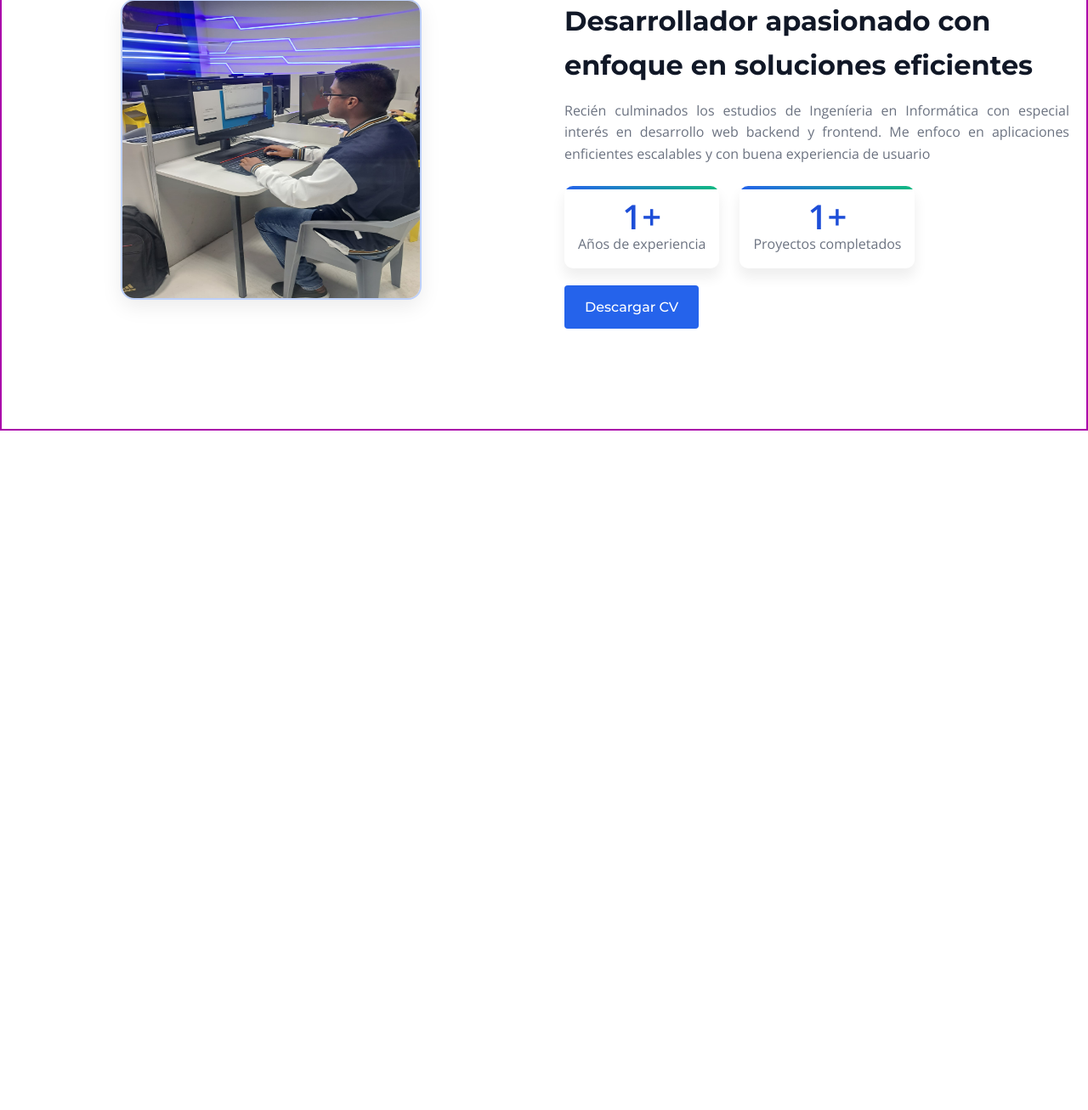
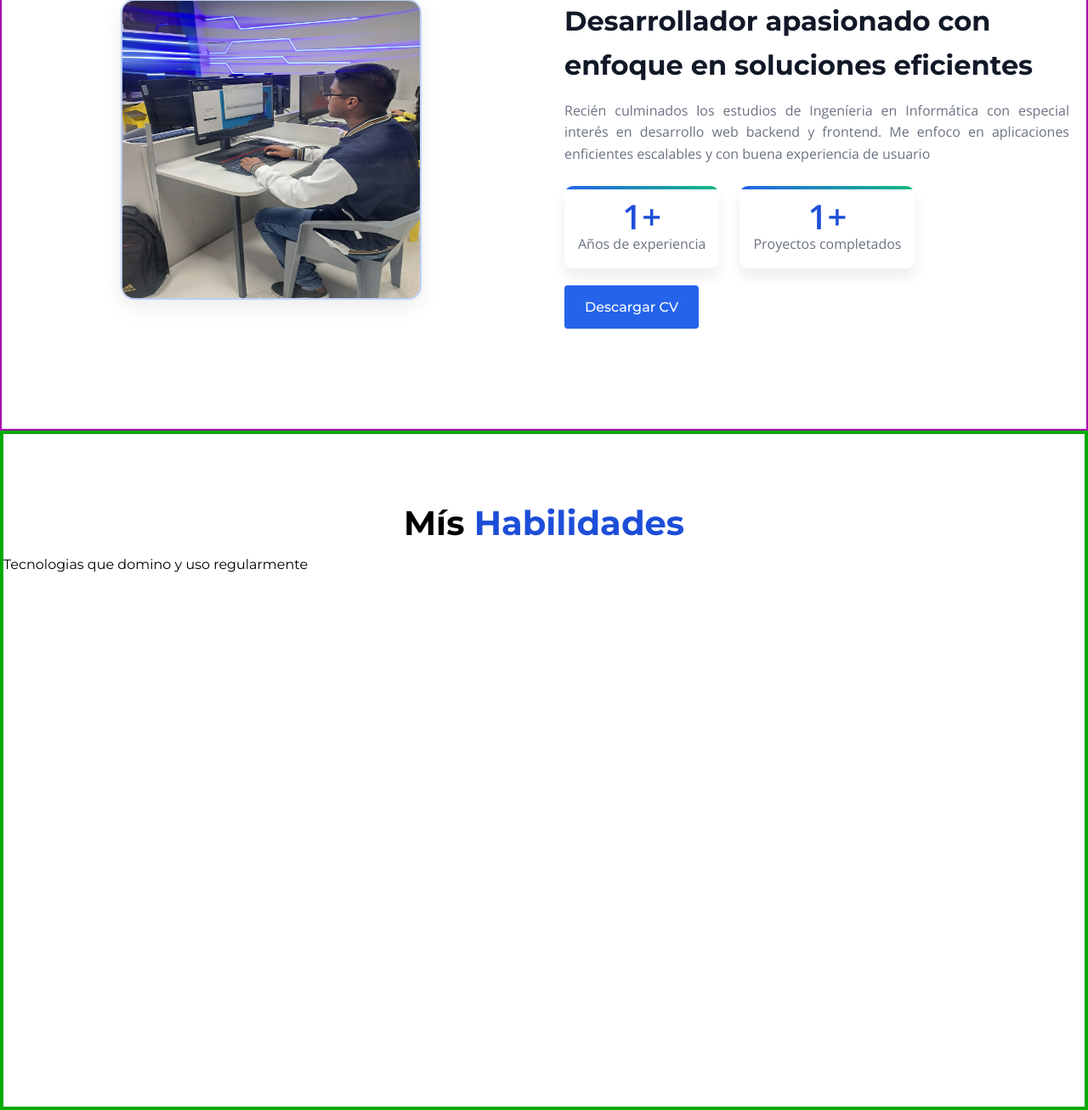
Before and after one commit to AndryusDev/Andryusdev_portafolioweb, a Django app: page /portafolio/ in a window 1280 px wide. Shown: the part 1093-2400 px from the top of the page at 85% size. Before the commit the page ends 1600 px from the top, so only its background shows below. Run offline with Django 5.2, Linux system fonts and the light colour scheme.

Commit message:
iniciando con modulo de habilidades

```diff
--- /dev/null
+++ b/Andryusdev_web/static/css/habilidades.css
@@ -0,0 +1,22 @@
+.habilidades__contenedor {
+    min-height: 100vh;
+    border: 4px solid #0a0;
+    box-sizing: border-box;
+    padding-top: 75px;
+}
+
+.habilidades__conenedor-titulo {
+    font-family: 'Montserrat', sans-serif;
+    font-weight: 800;
+    font-size: 2.5rem;
+    text-align: center;
+    width: 100%;
+    margin: 0;
+    margin-top: 10px;
+    line-height: 1;
+}
+
+.habilidades__conenedor-sutitulo {
+    font-family: 'Montserrat', sans-serif;
+
+}
--- /dev/null
+++ b/Andryusdev_web/templates/includes/sections/habilidades.html
@@ -0,0 +1,4 @@
+<section class="habilidades__contenedor">
+    <h2 class="habilidades__conenedor-titulo">Mís <span>Habilidades</span></h2>
+    <p class="habilidades__conenedor-sutitulo">Tecnologias que domino y uso regularmente</p>
+</section>
--- a/Andryusdev_web/templates/portafolio.html
+++ b/Andryusdev_web/templates/portafolio.html
@@ -10,6 +10,7 @@
         <link rel="stylesheet" href="https://cdnjs.cloudflare.com/ajax/libs/font-awesome/6.4.0/css/all.min.css">
         <link rel="stylesheet" href="{% static 'css/inicio.css' %}">
         <link rel="stylesheet" href="{% static 'css/sobre_mi.css' %}">
+        <link rel="stylesheet" href="{% static 'css/habilidades.css' %}">
         <link href="https://fonts.googleapis.com/css2?family=Montserrat:wght@400;500;600;700&family=Open+Sans:wght@400;600&display=swap" rel="stylesheet">
         <link rel="icon" href="{% static 'image/andryusdev2.png' %}">
         <title>Andryusdev | Ingeniero en Informatica</title>
@@ -24,6 +25,7 @@
         <main>
             {% include 'includes/sections/inicio.html' %}
             {% include 'includes/sections/sobre_mi.html' %}
+            {% include 'includes/sections/habilidades.html' %}
         </main>
         <footer>
 
```
